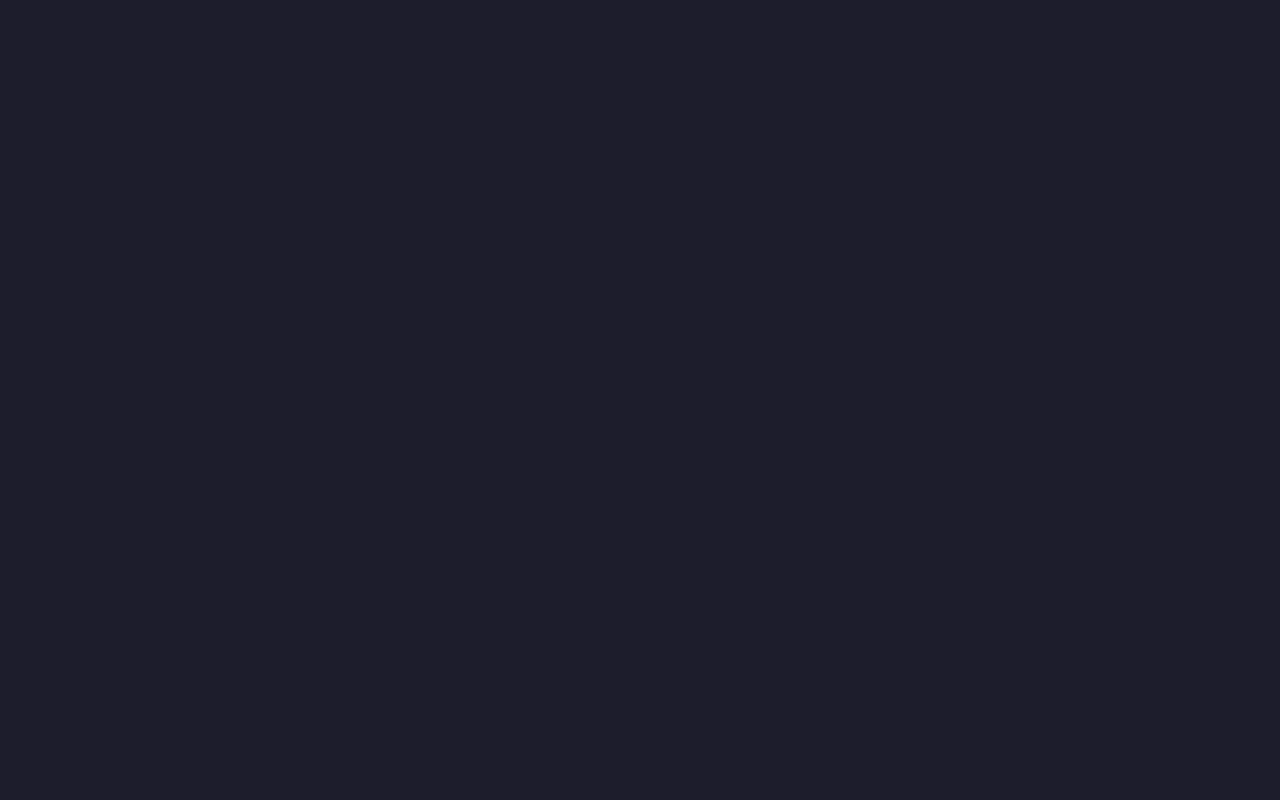
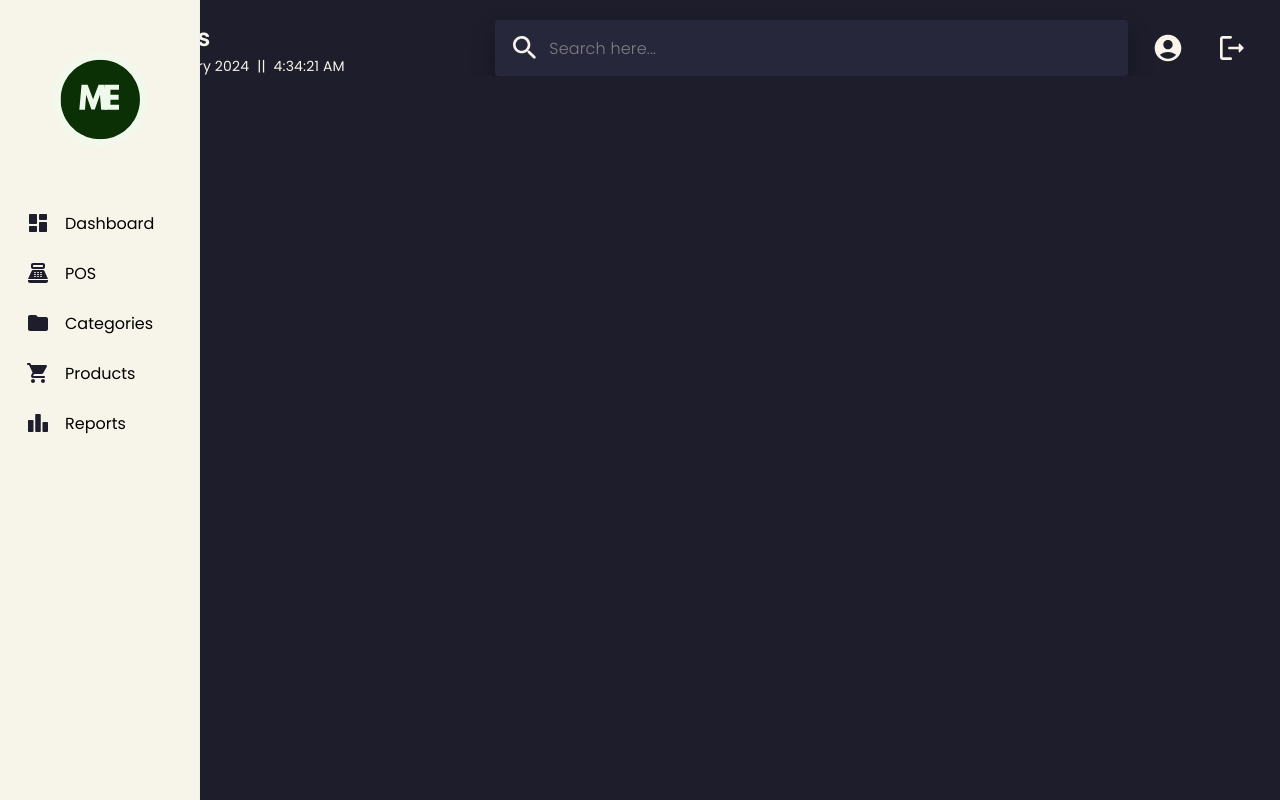
Before and after one commit to m4rceee/pos-system, a React (Vite) app: page /reports-home in a window 1280 px wide. Before the commit this address had no page. Built offline with nearby package versions, Linux system fonts and the light colour scheme.

Commit message:
initialized reports page

```diff
--- a/src/App.jsx
+++ b/src/App.jsx
@@ -5,6 +5,7 @@ import DashboardHome from './dashboard';
 import CategoryHome from './category-home';
 import ProductHome from './product-home';
 import PosPage from './pos';
+import ReportHome from './reports-home';
 import Products from './products';
 
 export default function App() {
@@ -17,6 +18,7 @@ export default function App() {
         <Route path="/product-home" element={<ProductHome />} />
         <Route path="/pos" element={<PosPage />} />
         <Route path="/products" element={<Products />} />
+        <Route path="/reports-home" element={<ReportHome />} />
       </Routes>
     </Router>
   );
--- a/src/common/sidebar.jsx
+++ b/src/common/sidebar.jsx
@@ -81,9 +81,9 @@ export default function SideBar() {
         navigate('/pos');
     }
 
-    /*const handleAnalytics = () => {
-        navigate('/analytics');
-    }*/
+    const handleReports = () => {
+        navigate('/reports-home');
+    }
 
     return (
         <div
@@ -148,6 +148,7 @@ export default function SideBar() {
                             </MenuItem>
                             <MenuItem
                                 style={getMenuItemStyle('item5')}
+                                onClick={handleReports}
                                 className='p-1 menu-item'
                                 icon={<LeaderboardRounded sx={{ marginBottom: '3px', color: colors.primary }} />}
                             >
--- /dev/null
+++ b/src/reports-home.jsx
@@ -0,0 +1,87 @@
+import * as React from 'react';
+import { useState, useEffect } from 'react';
+import "./styles.css";
+import 'typeface-poppins';
+import SideBar from './common/sidebar';
+import Header from './common/header';
+
+import {
+    Stack,
+    Grid,
+    Container,
+    Typography,
+} from '@mui/material';
+
+const colors = {
+    primary: '#1D1D2C',
+    secondary: '#F7F4E9',
+    accentRed: '#E40C2B',
+    accentBlue: '#3CBCC3',
+    accentYellow: '#EBA63F',
+    accentGreen: '#438945',
+    fontColor: '#181818',
+    accentPurple: '#7E22A7',
+    accentCyan: '#2FCED1',
+    accentOrange: '#F68D2E',
+    accentTeal: '#349C9E',
+    accentOlive: '#A4B82F',
+    accentPink: '#E84B8A',
+  };
+
+export default function ReportHome() {
+
+    const [currentDateTime, setCurrentDateTime] = useState(new Date());
+
+    useEffect(() => {
+        const intervalId = setInterval(() => {
+        setCurrentDateTime(new Date());
+        }, 1000);
+
+        return () => clearInterval(intervalId);
+    }, []);
+
+    const formatDate = (date) => {
+    const options = { weekday: 'short', day: 'numeric', month: 'long', year: 'numeric' };
+        const formattedDate = date.toLocaleTimeString(undefined, options).replace(/,/g, '');
+        const [weekday, month, day, year] = formattedDate.split(' ');
+        return `${weekday} ${day} ${month} ${year}`;
+    };
+
+    const formatTime = (date) => {
+    const options = { hour: 'numeric', minute: 'numeric', second: 'numeric' };
+        return date.toLocaleTimeString(undefined, options);
+    };
+
+    return(
+        <>
+            <div style={{display: 'flex', marginLeft: '5rem'}}>
+                <SideBar />
+                <Container maxWidth="xl" style={{ paddingLeft: '35px', paddingTop: '20px', overflowX: 'auto' }}>
+                    <Grid container sx={{display: 'flex', flexDirection: 'row', justifyContent: 'center', alignItems: 'center' }}>
+                        <Grid item xs={4} sx={{ alignItems: 'center' }}>
+                            <Typography sx={{ fontFamily: 'Poppins, sans-serif', fontWeight: '600', fontSize: '1.5rem', color: colors.secondary }}>
+                            Reports
+                            </Typography>
+                            <Typography variant='body2' sx={{ fontFamily: 'Poppins, sans-serif', color: colors.secondary, fontWeight: 'light' }}>
+                                <Stack direction="row">
+                                    <Typography component="span" variant='body2' sx={{fontFamily: 'Poppins, sans-serif'}}>
+                                        {formatDate(currentDateTime)}
+                                    </Typography>
+                                    <Typography component="span" variant='body2' sx={{fontFamily: 'Poppins, sans-serif', marginLeft: '8px', marginRight: '8px'}}>
+                                        ||
+                                    </Typography>
+                                    <Typography component="span" variant='body2' sx={{fontFamily: 'Poppins, sans-serif'}}>
+                                        {formatTime(currentDateTime)}
+                                    </Typography>
+                                </Stack>
+                            </Typography>
+                        </Grid>
+                        <Grid item xs={8} sx={{ alignItems: 'center' }}>
+                            <Header />
+                        </Grid>
+                    </Grid>
+                </Container>
+            </div>
+        </>
+    );
+}
```
